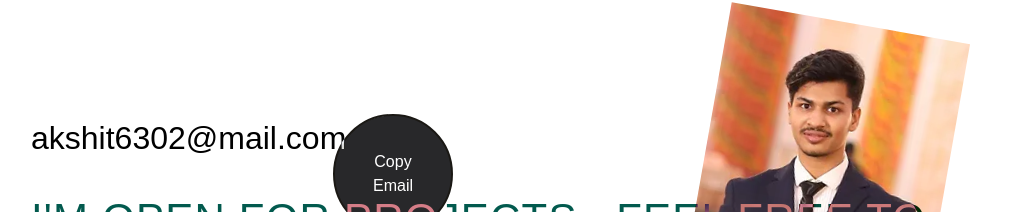
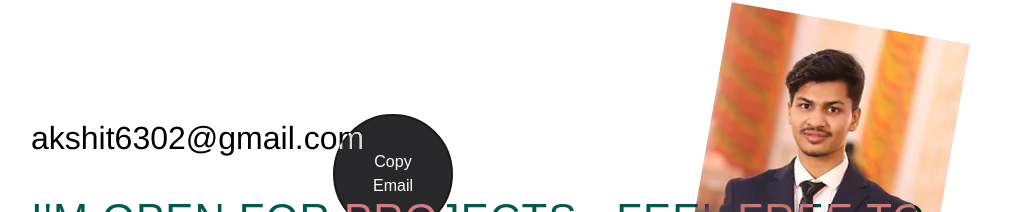
Before and after one commit to ANAHATA6302/akshitnahata.github.io, a React (Vite) app: page /contact in a window 1280 px wide. Shown: the part 176-388 px from the top of the page, without its empty margins (121-1150 px from the left). Built offline with nearby package versions, Linux system fonts and the light colour scheme; a web font is replaced by a local one.

Commit message:
Update Contact.jsx

```diff
--- a/src/Pages/Contact.jsx
+++ b/src/Pages/Contact.jsx
@@ -22,8 +22,8 @@ export default function Contact() {
 
         <div className='container max-w-1000 w-full mx-auto mt-[160px] sm:mt-[210px] px-2 pb-20'>
           <div className='relative w-[380px]'>
-            <p className='font-heading font-400 text-[13px] lg:text-[32px] md:text-[32px]  sm:text-[24px] text-black pl-1'>
-              akshit6302@mail.com
+            <p className='font-helvetica font-400 text-[14px] lg:text-[32px] md:text-[34px]  sm:text-[24px] text-black pl-1'>
+              akshit6302@gmail.com
             </p>
             <p className=' bg-[#D7D7D5] w-[98px] h-[98px] xsm:w-[120px] xsm:h-[120px] flex justify-center items-center rounded-full border-2 mix-blend-difference text-[#FDA5B1]  absolute right-[240px]  md:right-[-46px] sm:right-[29px] xsm:right-[156px] xsm:top-[0px]'>
               <Link
```
